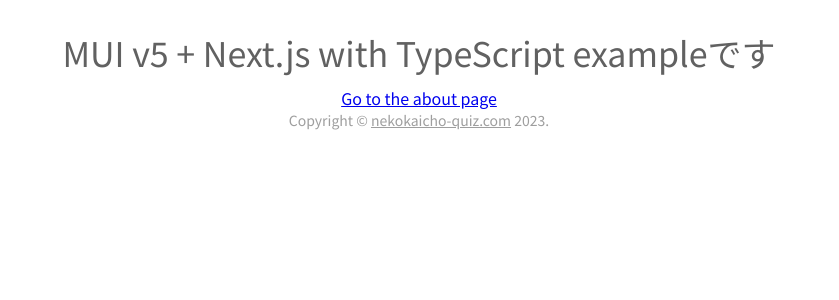
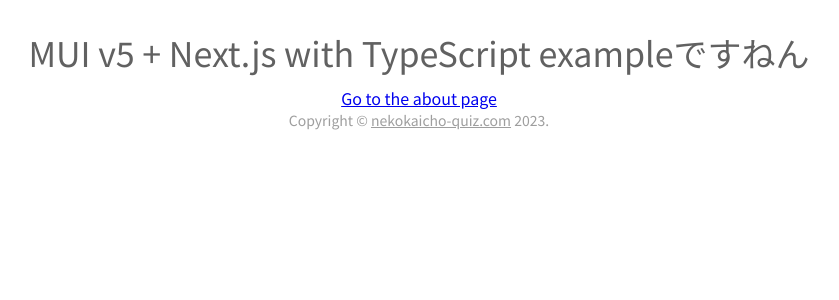
Before and after one commit to tns-develop/nekokaicho-quiz, a Next.js app: page / in a window 1280 px wide. Shown: the top 300 px of the page, without its empty margins (221-1060 px from the left). Built offline with nearby package versions, Linux system fonts and the light colour scheme.

Commit message:
ビルドテスト

```diff
--- a/src/pages/index.tsx
+++ b/src/pages/index.tsx
@@ -18,7 +18,7 @@
         }}
       >
         <Typography variant="h4" component="h1" gutterBottom>
-          MUI v5 + Next.js with TypeScript exampleです
+          MUI v5 + Next.js with TypeScript exampleですねん
         </Typography>
         <Link href="/linkSample" color="secondary">
           Go to the about page
```
